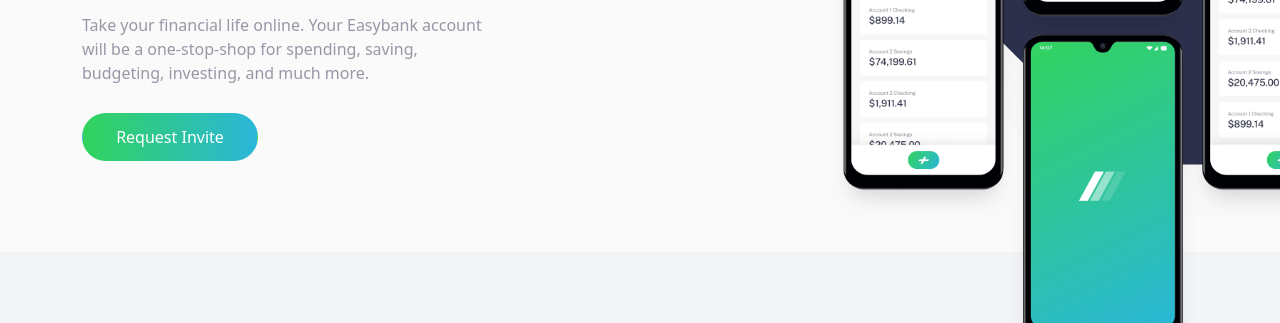
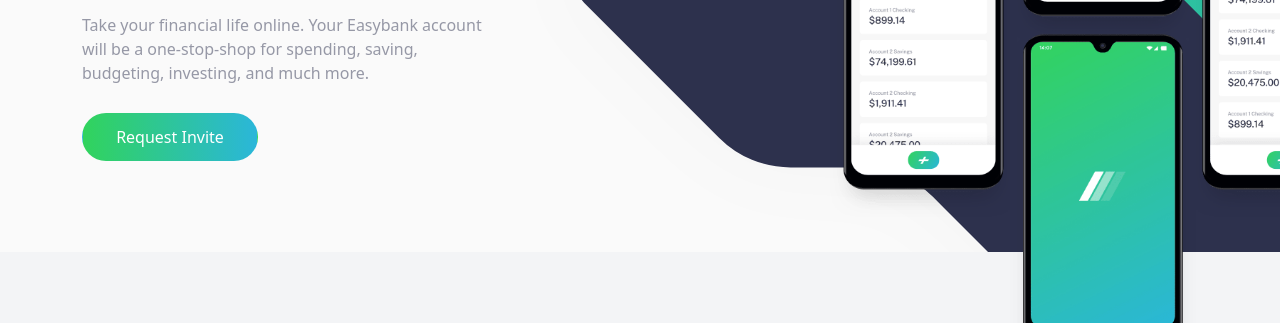
Before and after one commit to tahaebaed/Easy-bank-landing-page, a website: page index.html in a window 1280 px wide. Shown: the part 302-625 px from the top of the page. Drawn offline with nearby package versions, Linux system fonts and the light colour scheme.

Commit message:
change the [top-postition] of the img at the background

```diff
--- a/style/_custom.scss
+++ b/style/_custom.scss
@@ -9,7 +9,7 @@
   display: block;
   width: 100%;
   right: -39%;
-  top: -62%;
+  top: -34%;
   z-index: 0;
 
   img {
```
Also changed, not shown: style/css/index.css.
